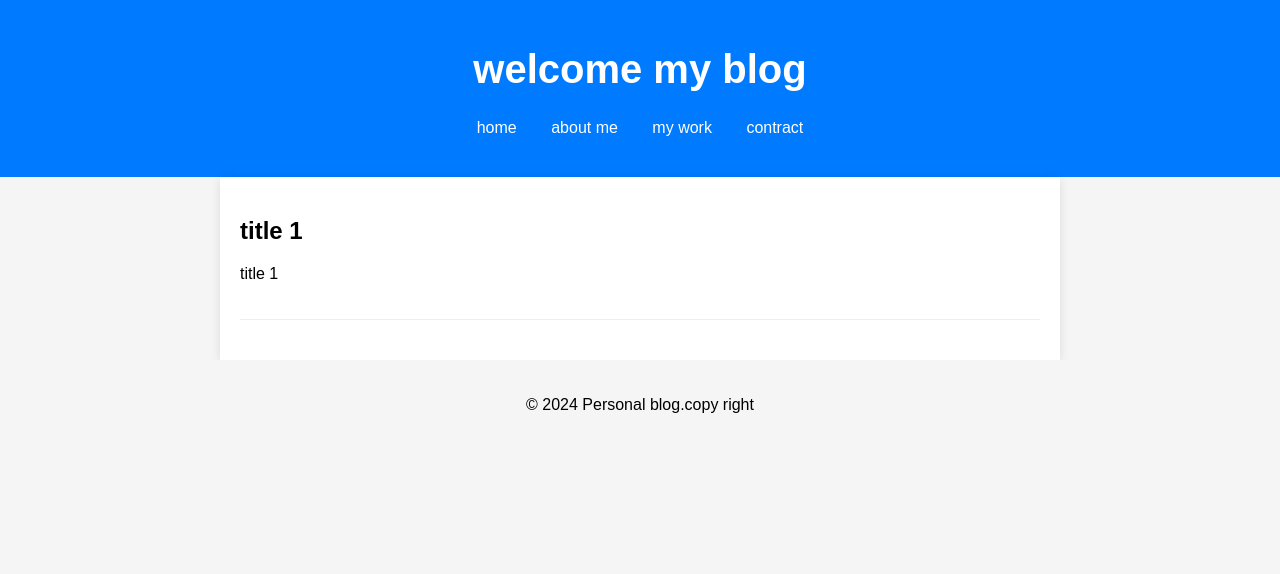
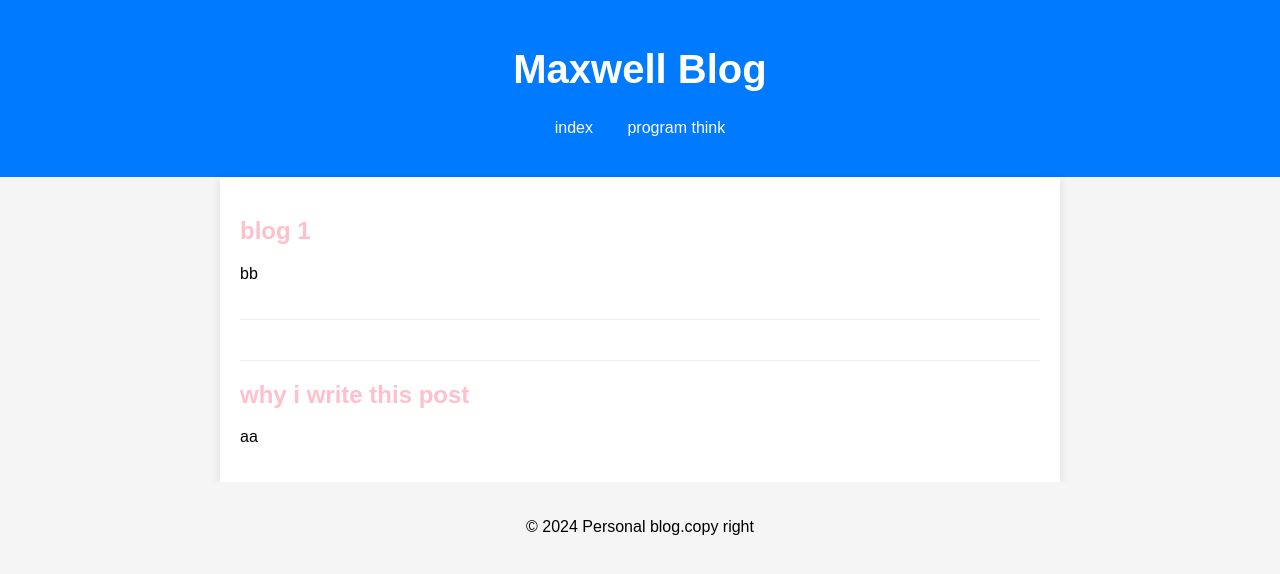
Before and after one commit to Maxwell-II/blog, a plain HTML site: page index.html in a window 1280 px wide. Drawn offline with Linux system fonts and the light colour scheme.

Commit message:
Update index.html

```diff
--- a/index.html
+++ b/index.html
@@ -4,66 +4,26 @@
     <meta charset="UTF-8">
     <meta name="viewport" content="width=device-width, initial-scale=1.0">
     <title>Maxwell blog</title>
-    <style>
-        body {
-            font-family: Arial, sans-serif;
-            margin: 0;
-            padding: 0;
-            background-color: #f5f5f5;
-        }
-        header {
-            background: #007aff;
-            color: white;
-            padding: 20px;
-            text-align: center;
-        }
-        nav {
-            margin: 20px 0;
-        }
-        nav a {
-            color: white;
-            margin: 0 15px;
-            text-decoration: none;
-        }
-        .container {
-            max-width: 800px;
-            margin: auto;
-            padding: 20px;
-            background: white;
-            box-shadow: 0 2px 10px rgba(0, 0, 0, 0.1);
-        }
-        h1 {
-            font-size: 2.5em;
-        }
-        .post {
-            margin: 20px 0;
-            border-bottom: 1px solid #eee;
-            padding-bottom: 20px;
-        }
-        .post h2 {
-            font-size: 1.5em;
-        }
-        footer {
-            text-align: center;
-            padding: 20px;
-            background: #f5f5f5;
-        }
-    </style>
+    <link href="style.css" type="text/css" rel="stylesheet" type="text/css">
 </head>
 <body>
     <header>
-        <h1>welcome my blog</h1>
+        <h1>Maxwell Blog</h1>
         <nav>
-            <a href="#">home</a>
-            <a href="#">about me</a>
-            <a href="#">my work</a>
-            <a href="#">contract</a>
+            <a href="#">index</a>
+            <!-- <a href="#">my work</a> -->
+            <!-- <a href="#">contract</a> -->
+            <a href="programthink.html">program think</a>
         </nav>
     </header>
     <div class="container">
         <div class="post">
-            <h2>title 1</h2>
-            <p>title 1</p>
+            <h2>blog 1</h2>
+            <p>bb</p>
+        </div>
+        <div class="post"></div>
+            <h2>why i write this post</h2>
+            <p>aa</p>
         </div>
     </div>
     <footer>
```
